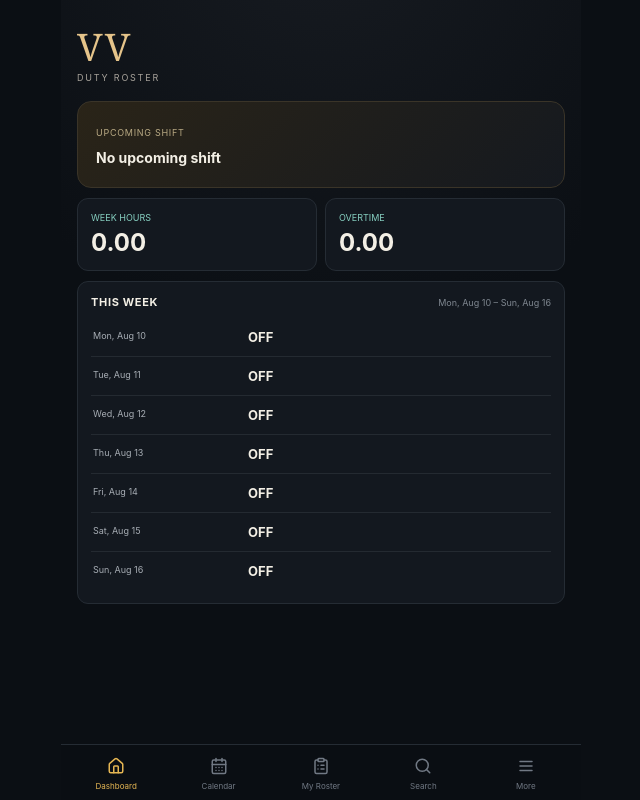
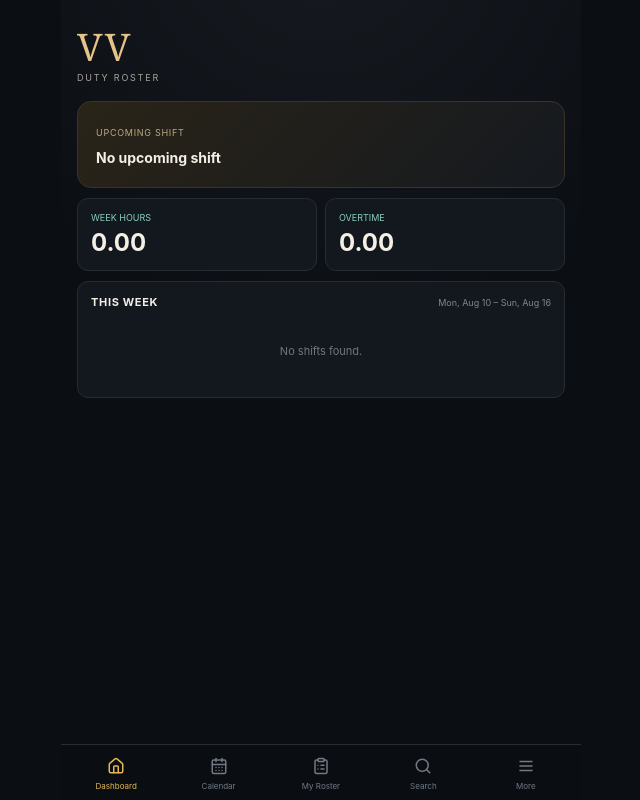
Before and after one commit to vvishwak666-lgtm/vv, a React (Vite) app: page / in a window 1280 px wide. Shown: the whole page, without its empty margins (319-959 px from the left). Built offline with nearby package versions, Linux system fonts and the light colour scheme.

Commit message:
Add files via upload

```diff
--- a/src/main.jsx
+++ b/src/main.jsx
@@ -1089,6 +1089,52 @@ async function replicateCellText(worker,raw){
   return agreed ? agreed[0] : "";
 }
 
+
+function parseRosterSourceText(text){
+  const raw=String(text||"").toUpperCase().trim()
+    .replace(/[–—]/g,"-")
+    .replace(/\s+/g," ");
+
+  if(!raw) return {display:"",time:"",code:"",hours:0};
+
+  if(/\bRDO\b/.test(raw)){
+    return {display:"RDO",time:"",code:"RDO",hours:0};
+  }
+
+  const hasTRNG=/\bTRNG\b/.test(raw);
+  const num=raw
+    .replace(/O/g,"0")
+    .replace(/[IL|]/g,"1")
+    .replace(/:/g,"");
+
+  const m=num.match(/(\d{3,4})\s*-\s*(\d{3,4})/);
+  if(m){
+    const a=m[1].padStart(4,"0"), b=m[2].padStart(4,"0");
+    const sh=+a.slice(0,2), sm=+a.slice(2), eh=+b.slice(0,2), em=+b.slice(2);
+    if(sh<=23&&eh<=23&&sm<=59&&em<=59){
+      let mins=eh*60+em-(sh*60+sm);
+      if(mins<0) mins+=1440;
+      if(mins>0&&mins<=14*60){
+        const display=`${a}-${b}${hasTRNG?" TRNG":""}`;
+        return {
+          display,
+          time:`${a}-${b}`,
+          code:hasTRNG?"TRNG":"",
+          hours:mins/60
+        };
+      }
+    }
+  }
+
+  // Preserve non-time roster codes exactly enough for display, but they carry 0 hours.
+  const codeMatch=raw.match(/\b(AL|ALV|ALTH|HACC|SICK|SL|LEAVE|OFF|TRNG)\b/);
+  if(codeMatch){
+    return {display:codeMatch[1],time:"",code:codeMatch[1],hours:0};
+  }
+
+  return {display:raw,time:"",code:"",hours:0};
+}
+
 function App(){
   const [entries,setEntries]=useState([]);
   const [tab,setTab]=useState("dashboard");
@@ -1273,7 +1319,7 @@ function App(){
 
     const added=review.cells.map((raw,i)=>{
       const literal=cleanReplicatedCellText(raw);
-      const info=validateShift(literal);
+      const parsed=parseRosterSourceText(literal);
       const thumb=review.thumbs?.[i]||"";
 
       return {
@@ -1281,13 +1327,13 @@ function App(){
         name:review.name,
         date:addDays(review.firstDate,i),
 
-        // Background OCR fields are for calculations/calendar logic only.
-        time:info.ok&&info.time?info.time:"",
-        code:info.ok&&info.code?info.code:"",
-        hours:info.ok?(info.hours||0):0,
+        // Single source of truth for calculations and upcoming shift.
+        time:parsed.time,
+        code:parsed.code,
+        hours:parsed.hours,
+        display:parsed.display,
 
-        // Preserve both the OCR text and, more importantly, the exact source cell.
-        display:info.ok?formatRosterCell(info.value):(literal||""),
+        // Preserve the exact visible source cell for review/My Roster/Calendar.
         rawCellText:literal,
         sourceCell:thumb,
         source:review.fileName,
@@ -1313,7 +1359,7 @@ function App(){
   const month=mine.filter(e=>e.date?.startsWith(calendarMonth.slice(0,7)));
   const weekHours=week.reduce((s,e)=>s+(+e.hours||0),0);
   const monthHours=month.reduce((s,e)=>s+(+e.hours||0),0);
-  const upcoming=mine.find(e=>e.date>=todayISO()&&(!!e.time|| (!!e.code && e.code!=="RDO" && e.code!=="OFF")));
+  const upcoming=mine.find(e=>e.date>=todayISO() && !!e.time);
   const filtered=entries.filter(e=>!query||e.name.toLowerCase().includes(query.toLowerCase()));
 
   return <div className="shell">
@@ -1322,7 +1368,7 @@ function App(){
     {tab==="dashboard"&&<main>
       <section className="hero"><small>UPCOMING SHIFT</small>{upcoming?<><h2>{fmt(upcoming.date,{weekday:"long",day:"numeric",month:"long"})}</h2><h1>{entryRosterText(upcoming)||"See roster cell"}</h1><p>{upcoming.name}</p></>:<h2>No upcoming shift</h2>}</section>
       <div className="stats"><Stat label="WEEK HOURS" value={weekHours.toFixed(2)}/><Stat label="OVERTIME" value={Math.max(0,weekHours-threshold).toFixed(2)}/></div>
-      <section className="panel"><div className="sectionTitle"><b>THIS WEEK</b><span>{fmt(weekStart)} – {fmt(addDays(weekStart,6))}</span></div><Roster rows={Array.from({length:7},(_,i)=>{const d=addDays(weekStart,i);return mine.find(e=>e.date===d)||{id:d,date:d,name:myName,code:"OFF",hours:0}})}/></section>
+      <section className="panel"><div className="sectionTitle"><b>THIS WEEK</b><span>{fmt(weekStart)} – {fmt(addDays(weekStart,6))}</span></div><Roster rows={Array.from({length:7},(_,i)=>mine.find(e=>e.date===addDays(weekStart,i))).filter(Boolean)}/></section>
     </main>}
 
     {tab==="calendar"&&<main>
@@ -1422,11 +1468,8 @@ function Nav({id,tab,setTab,icon,label}){return <button className={tab===id?"on"
 function entryRosterText(e){
   if(e.display)return e.display;
   if(e.code==="RDO")return "RDO";
-  if(e.time){
-    const combined=e.code==="TRNG"?`${e.time} TRNG`:e.time;
-    return formatRosterCell(combined);
-  }
-  return e.code||"Off";
+  if(e.time)return `${e.time}${e.code==="TRNG"?" TRNG":""}`;
+  return e.code||"";
 }
 function Roster({rows}){
   if(!rows.length)return <div className="empty">No shifts found.</div>;
--- a/src/styles.css
+++ b/src/styles.css
@@ -127,3 +127,5 @@
   }
   .savedSourceCell img{height:40px}
 }
+
+/* Source-of-truth data layer update: visual cells unchanged. */
```
